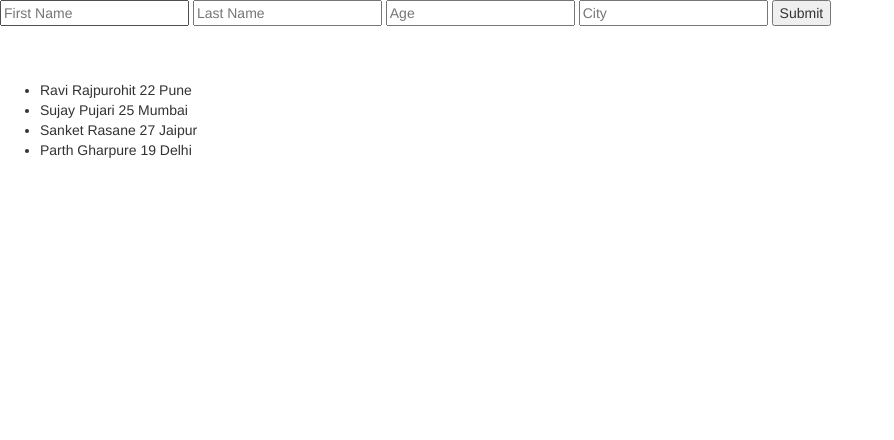
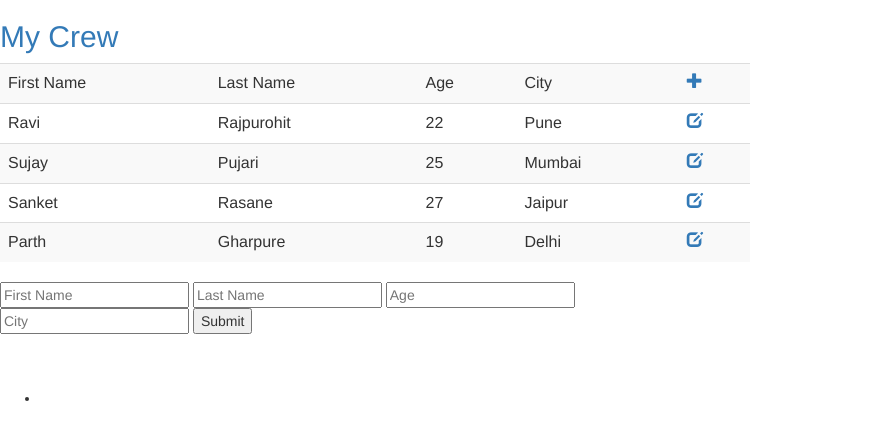
Before and after one commit to Ravi-Rajpurohit/Profiles, a plain HTML site: page index.html in a window 1280 px wide. Shown: the whole page, without its empty margins (0-894 px from the left). Drawn offline with nearby package versions, Linux system fonts and the light colour scheme.

Commit message:
added bootstrap ...

```diff
--- a/index.html
+++ b/index.html
@@ -1,11 +1,42 @@
-<html ng-app="profile">
+<html>
 
 <head>
-    <link rel="stylesheet" href="https://maxcdn.bootstrapcdn.com/bootstrap/3.3.7/css/bootstrap.min.css" integrity="sha384-BVYiiSIFeK1dGmJRAkycuHAHRg32OmUcww7on3RYdg4Va+PmSTsz/K68vbdEjh4u"
-        crossorigin="anonymous">
+
+                <!-- Latest compiled and minified CSS -->
+            <link rel="stylesheet" href="https://maxcdn.bootstrapcdn.com/bootstrap/3.3.7/css/bootstrap.min.css" integrity="sha384-BVYiiSIFeK1dGmJRAkycuHAHRg32OmUcww7on3RYdg4Va+PmSTsz/K68vbdEjh4u" crossorigin="anonymous">
+
+            <!-- Optional theme -->
+            <link rel="stylesheet" href="https://maxcdn.bootstrapcdn.com/bootstrap/3.3.7/css/bootstrap-theme.min.css" integrity="sha384-rHyoN1iRsVXV4nD0JutlnGaslCJuC7uwjduW9SVrLvRYooPp2bWYgmgJQIXwl/Sp" crossorigin="anonymous">
+
+            <!-- Latest compiled and minified JavaScript -->
+            <script src="https://maxcdn.bootstrapcdn.com/bootstrap/3.3.7/js/bootstrap.min.js" integrity="sha384-Tc5IQib027qvyjSMfHjOMaLkfuWVxZxUPnCJA7l2mCWNIpG9mGCD8wGNIcPD7Txa" crossorigin="anonymous"></script>
             </head>
 
-<body ng-controller="ProfileCtrl">
+<body ng-app="profile" ng-controller="ProfileCtrl" style="width: 750px">
+    <a href="/"><h2>My Crew</h2></a>
+
+    <table class="table table-striped">
+        <tr>
+            <td>First Name</td>
+            <td>Last Name</td>
+            <td>Age</td>
+            <td>City</td>
+            <td><a href="#">
+                    <span class="glyphicon glyphicon-plus"></span>
+                </a>
+            </td>
+        </tr>
+        <tr ng-repeat="profile in profiles">
+            <td>{{profile.fName}}</td>
+            <td>{{profile.lName}}</td>
+            <td>{{profile.age}}</td>
+            <td>{{profile.city}}</td>
+            <td><a href="#">
+                    <span class="glyphicon glyphicon-edit"></span>
+                </a>
+            </td>
+        </tr>
+    </table>
     <form ng-submit="addProfile(newProfile)">
         <input type="text" placeholder="First Name" ng-model="newProfile.fName" />
         <input type="text" placeholder="Last Name" ng-model="newProfile.lName" />
@@ -18,7 +49,7 @@
     <br>
     <div>
         <ul>
-                <li ng-repeat="profile in profiles">{{profile.fName+" "+profile.lName+" "+profile.age+" "+profile.city}}</li>
+            <li ></li>
         </ul>
     </div>
 
```
Lines whose indentation alone changed are shown as unchanged.
